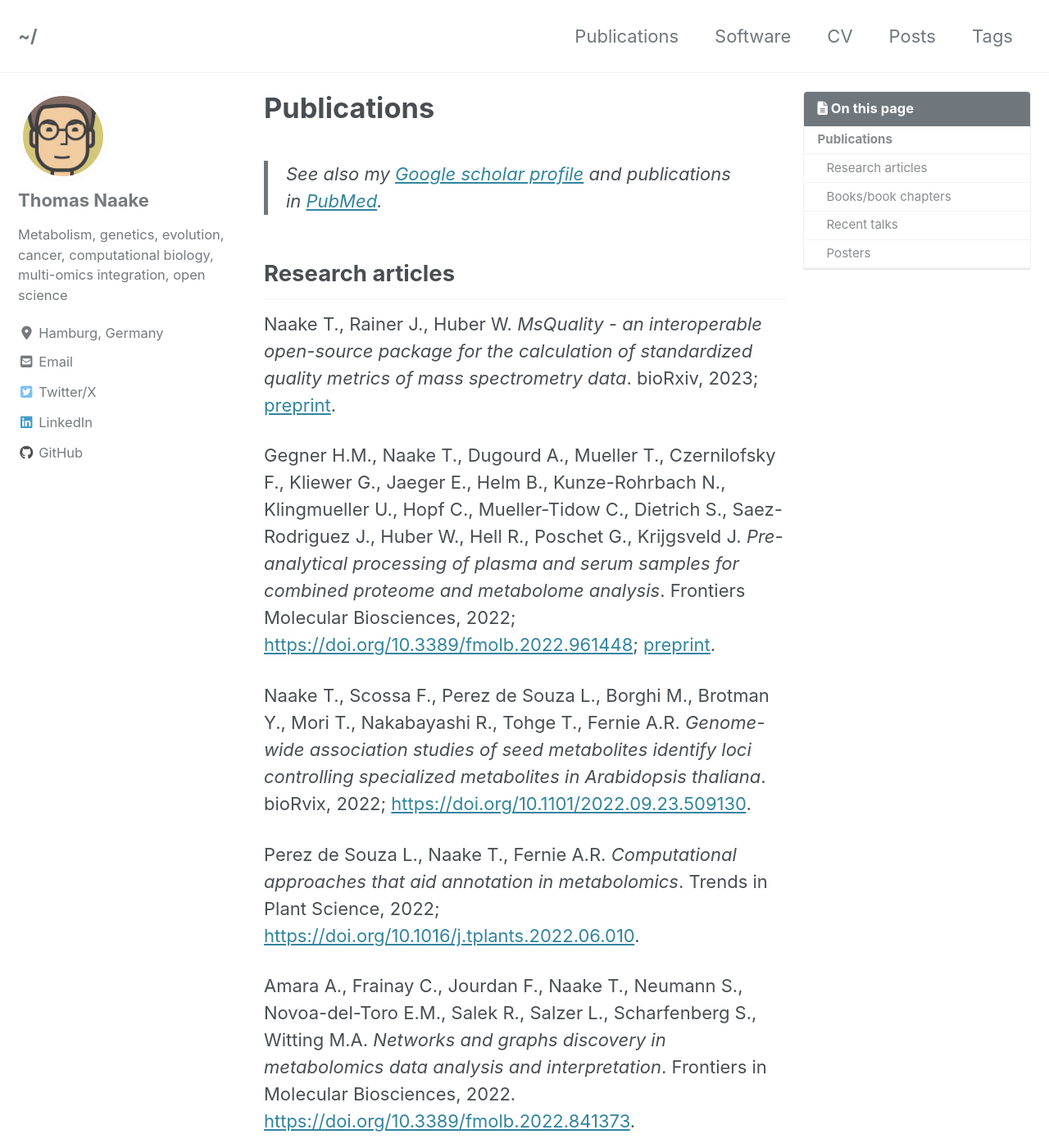
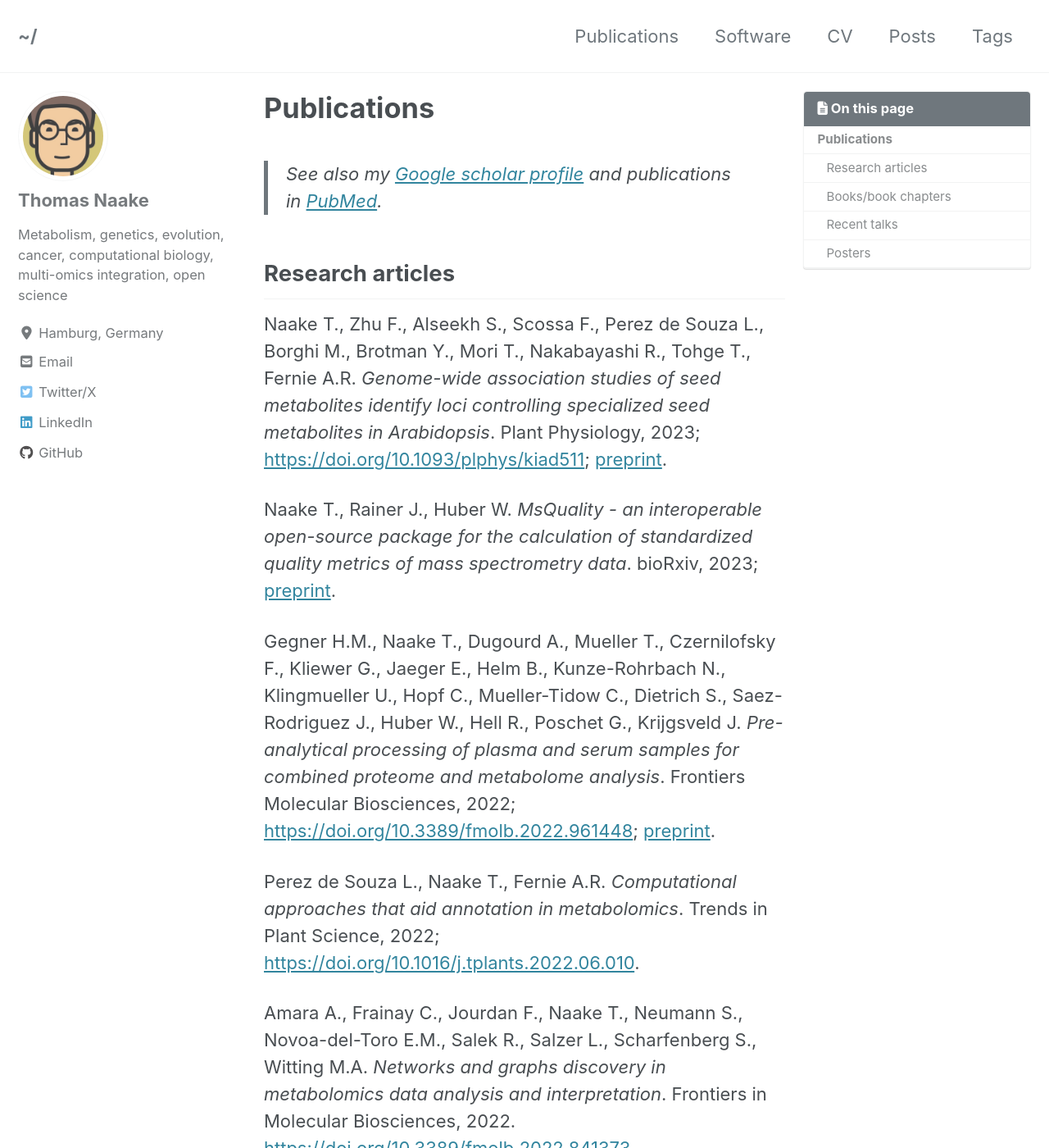
Before and after one commit to tnaake/tnaake.github.io, a Jekyll site: the page built from _pages/publications.md, in a window 1280 px wide and 1400 px high. Shown: the whole window at 82% size. Built offline with Jekyll 4.4.1, drawn with Linux system fonts in a browser that asks for light colours; cached includes are drawn as plain includes; nearby versions of some CDN libraries; some of the changed lines change nothing that is shown; some of the changed text lies outside the part shown.

Commit message:
Update publications.md

```diff
--- a/_pages/publications.md
+++ b/_pages/publications.md
@@ -1,6 +1,6 @@
 ---
 permalink: /publications/
-modified: 2022-07-20
+modified: 2023-10-02
 comments: false
 author_profile: true
 header:
@@ -19,6 +19,13 @@ header:
 
 ## Research articles
 
+Naake T., Zhu F., Alseekh S., Scossa F., Perez de Souza L., Borghi M., Brotman Y., Mori T.,
+Nakabayashi R., Tohge T., Fernie A.R. *Genome-wide association studies of seed
+metabolites identify loci controlling specialized seed metabolites in Arabidopsis*.
+Plant Physiology, 2023;
+[https://doi.org/10.1093/plphys/kiad511](https://doi.org/10.1093/plphys/kiad511);
+[preprint](https://doi.org/10.1101/2022.09.23.509130).
+
 Naake T., Rainer J., Huber W.
 *MsQuality - an interoperable open-source package for the calculation of
 standardized quality metrics of mass spectrometry data*. bioRxiv, 2023;
@@ -32,12 +39,6 @@ Poschet G., Krijgsveld J.
 and metabolome analysis*. Frontiers Molecular Biosciences, 2022;
 [https://doi.org/10.3389/fmolb.2022.961448](https://doi.org/10.3389/fmolb.2022.961448);
 [preprint](https://doi.org/10.1101/2022.04.26.489520).
-
-Naake T., Scossa F., Perez de Souza L., Borghi M., Brotman Y., Mori T.,
-Nakabayashi R., Tohge T., Fernie A.R. *Genome-wide association studies of seed
-metabolites identify loci controlling specialized metabolites in Arabidopsis
-thaliana*. bioRvix, 2022;
-[https://doi.org/10.1101/2022.09.23.509130](https://doi.org/10.1101/2022.09.23.509130).
 
 Perez de Souza L., Naake T., Fernie A.R.
 *Computational approaches that aid annotation in metabolomics*.
@@ -59,8 +60,7 @@ Bioinformatics, 2022;
 Zhu F., Alseekh S., Koper K., Tong H., Nikoloski Z., Naake T., Liu H., Yan J.,
 Brotman Y., Wen W., Maeda H., Cheng Y., Fernie A.R.
 *Genome-wide association of the metabolic shifts underpinning dark-induced
-senescence in Arabidopsis*.
-The Plant Cell, 2022;
+senescence in Arabidopsis*. The Plant Cell, 2022;
 [https://doi.org/10.1093/plcell/koab251](https://doi.org/10.1093/plcell/koab251).
 
 Aneklaphakij C., Saigo T., Watanabe M., Naake T., Fernie A.R., Bunsupa S., Satitpatipan V., Tohge T.
@@ -106,8 +106,8 @@ Analytical Chemistry 91, 2019;
 [https://doi.org/10.1021/acs.analchem.8b04096](https://doi.org/10.1021/acs.analchem.8b04096).
 
 Gallage N., Jørgensen K., Janfelt C., Nielsen A., Naake, T., Dalsten L.,
-Grisoni M., Møller B.L. *The vanillin biosynthetic machinery in the pods of
-Vanilla planifolia is localized in chloroplasts and phenyloplasts*. Plant Cell Physiology 59, 2018;
+Grisoni M., Møller B.L. *The Intracellular Localization of the Vanillin Biosynthetic Machinery
+in Pods of __Vanilla planifolia__*. Plant Cell Physiology 59, 2018;
 [https://doi.org/10.1093/pcp/pcx185](https://doi.org/10.1093/pcp/pcx185).
 
 Perez de Souza L., Naake T., Tohge T., Fernie A.R. *From chromatogram to
```
